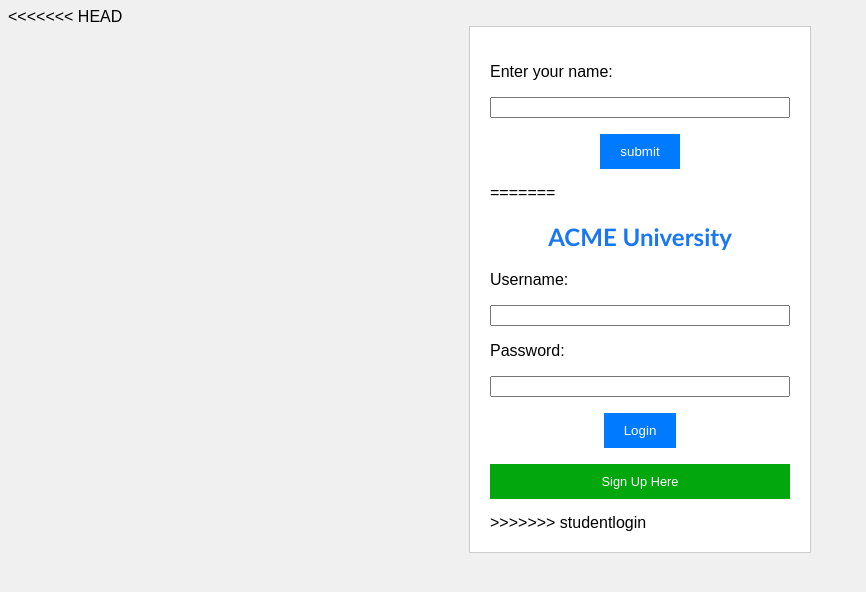
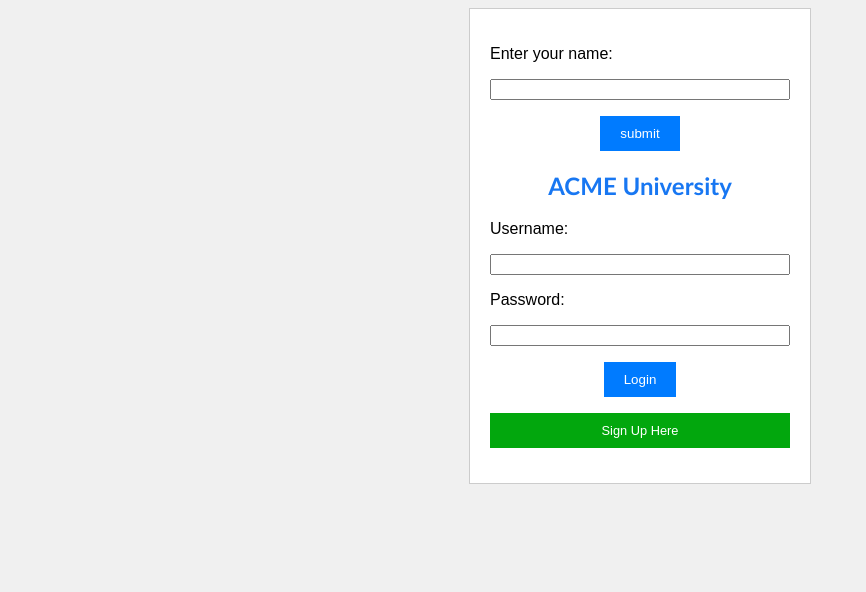
Before and after one commit to Ctc8/ACME-University, a Flask app: page / in a window 1280 px wide. Shown: the top 592 px of the page, without its empty margins (0-866 px from the left). Run offline with Flask 3, Linux system fonts and the light colour scheme.

Commit message:
Update login.html

```diff
--- a/templates/login.html
+++ b/templates/login.html
@@ -3,7 +3,7 @@
 	<head>
 		<meta charset="UTF-8" />
 		<meta name="viewport" content="width=device-width, initial-scale=1.0" />
-<<<<<<< HEAD
+
 		<title>Document</title>
 	</head>
 	<body>
@@ -11,7 +11,7 @@
 			<p>Enter your name:</p>
 			<p><input type="text" name="nm" /></p>
 			<p><input type="submit" value="submit" /></p>
-=======
+
 		<link rel="stylesheet" href="/static/style.css" />
 		<title>Login</title>
 	</head>
@@ -27,7 +27,7 @@
 			{% if error %}
 			<p class="error">{{ error }}</p>
 			{% endif %}
->>>>>>> studentlogin
+
 		</form>
 	</body>
 </html>
```
